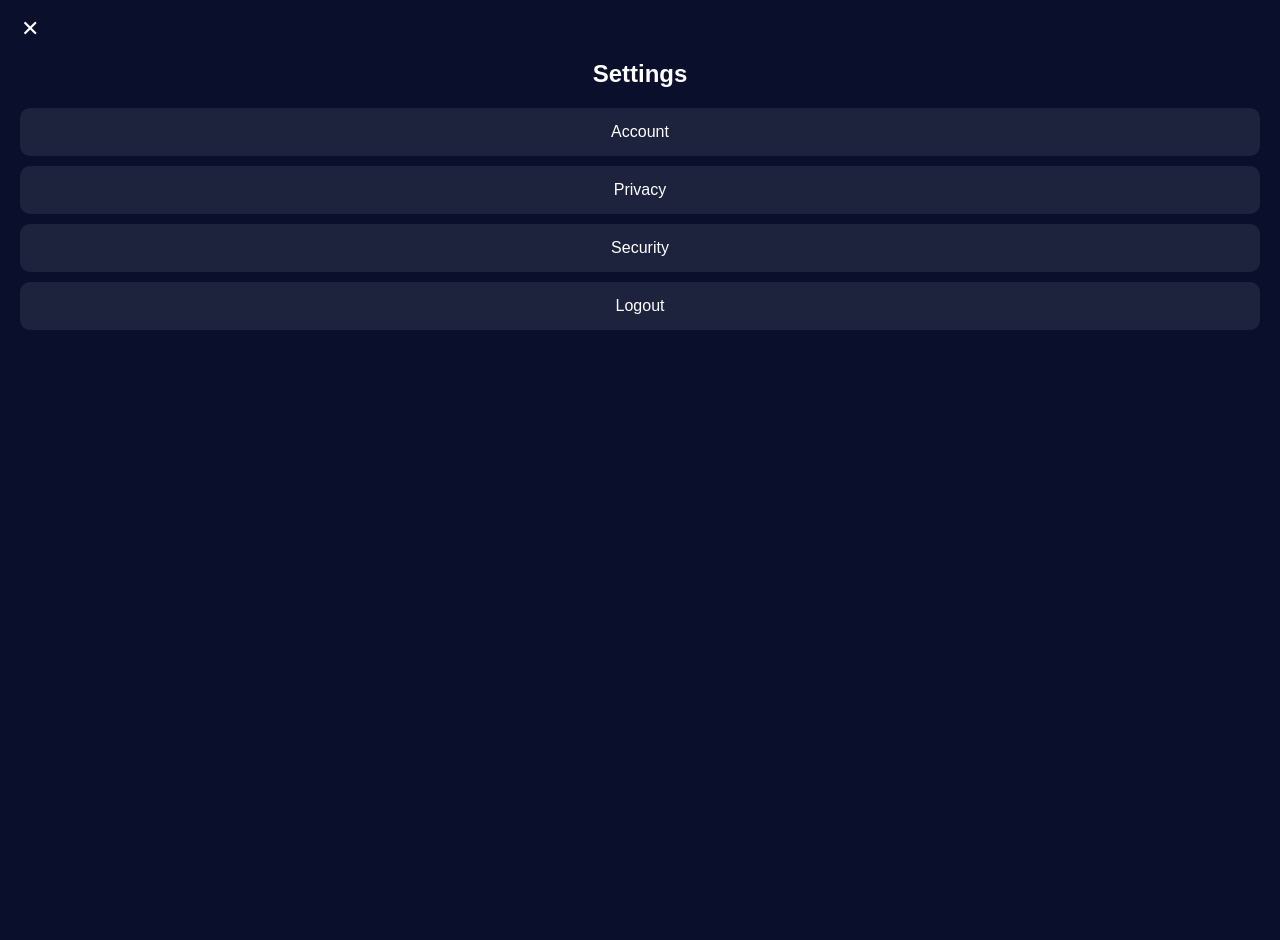
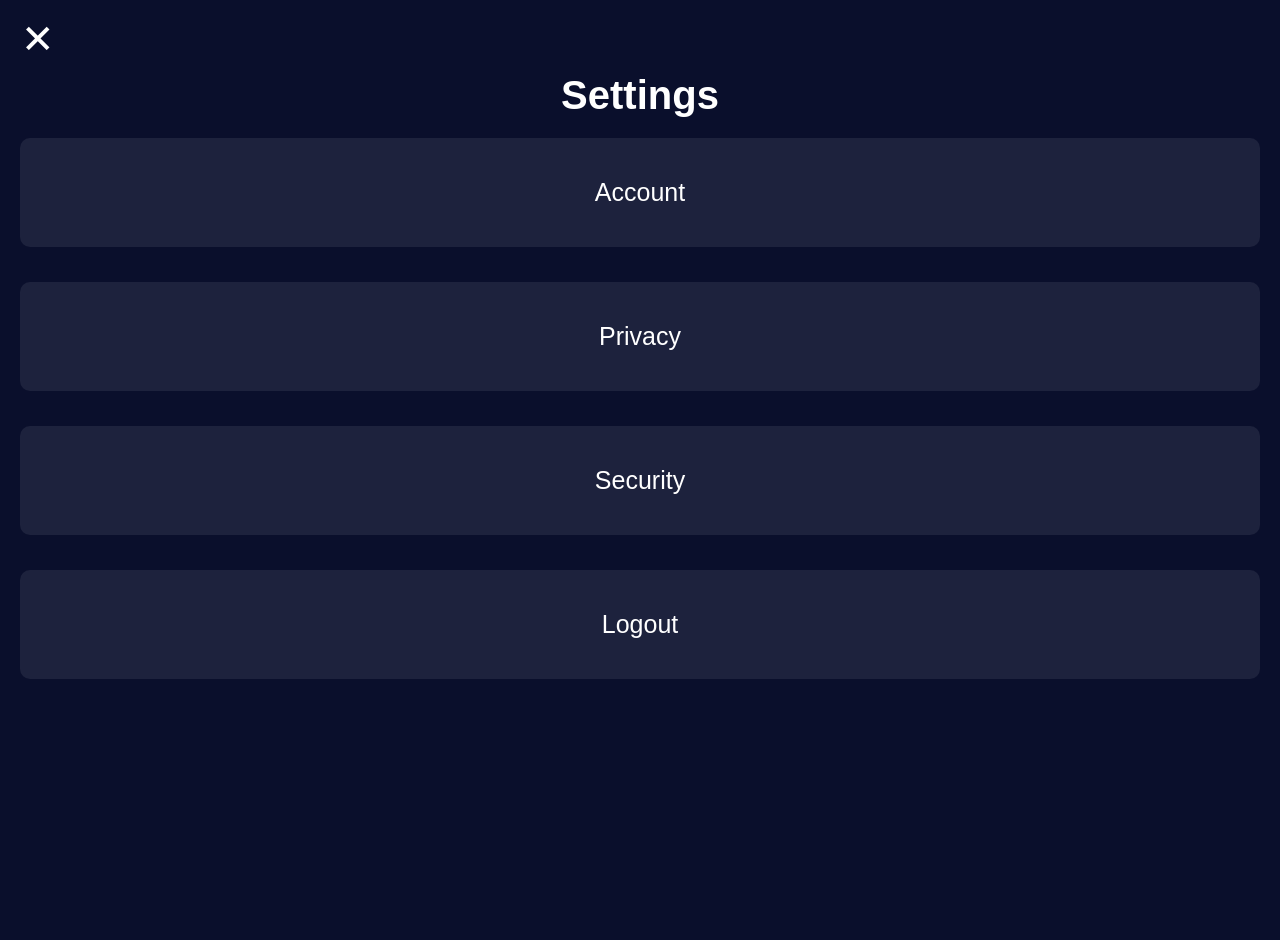
Before and after one commit to princecrayner/six, a Flask app: page /settings in a window 1280 px wide. Run offline with Flask 3, Linux system fonts and the light colour scheme.

Commit message:
project updated

```diff
--- a/static/style.css
+++ b/static/style.css
@@ -10,7 +10,7 @@
   background: none;
   border: none;
   color: white;
-  font-size: 22px;
+  font-size: 40px;
   cursor: pointer;
 }
 
@@ -34,19 +34,21 @@
 .settings-page h2 {
   margin-bottom: 20px;
   text-align: center;
+  font-size: 40px;
 }
 
 .setting-item {
   background: rgba(255,255,255,0.08);
-  padding: 15px;
+  padding: 40px;
   border-radius: 10px;
-  margin-bottom: 10px;
+  margin-bottom: 35px;
   cursor: pointer;
   text-align: center;
+  font-size: 25px;
 }
 
 .setting-item:hover {
-  background: rgba(255,255,255,0.15);
+  background-color: green;
 }
 
 .addButton {
```
